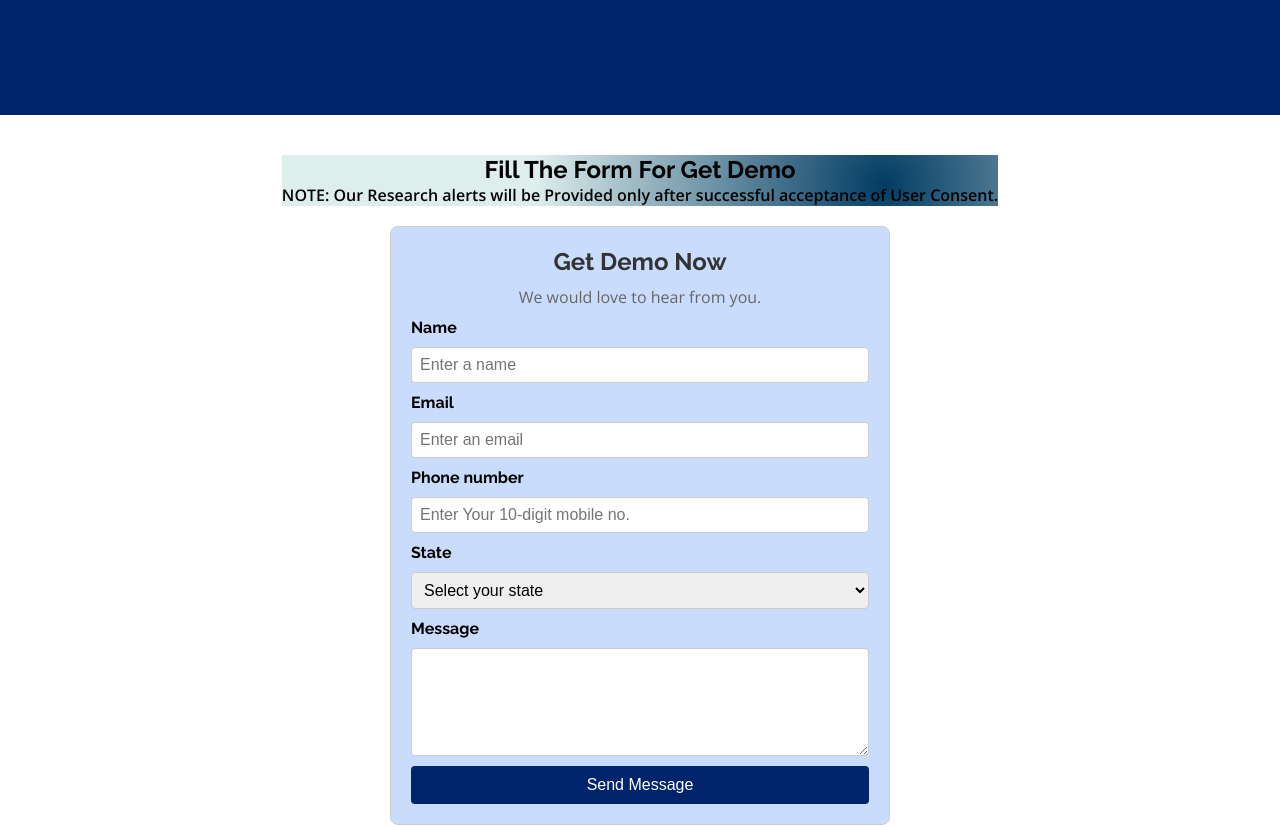
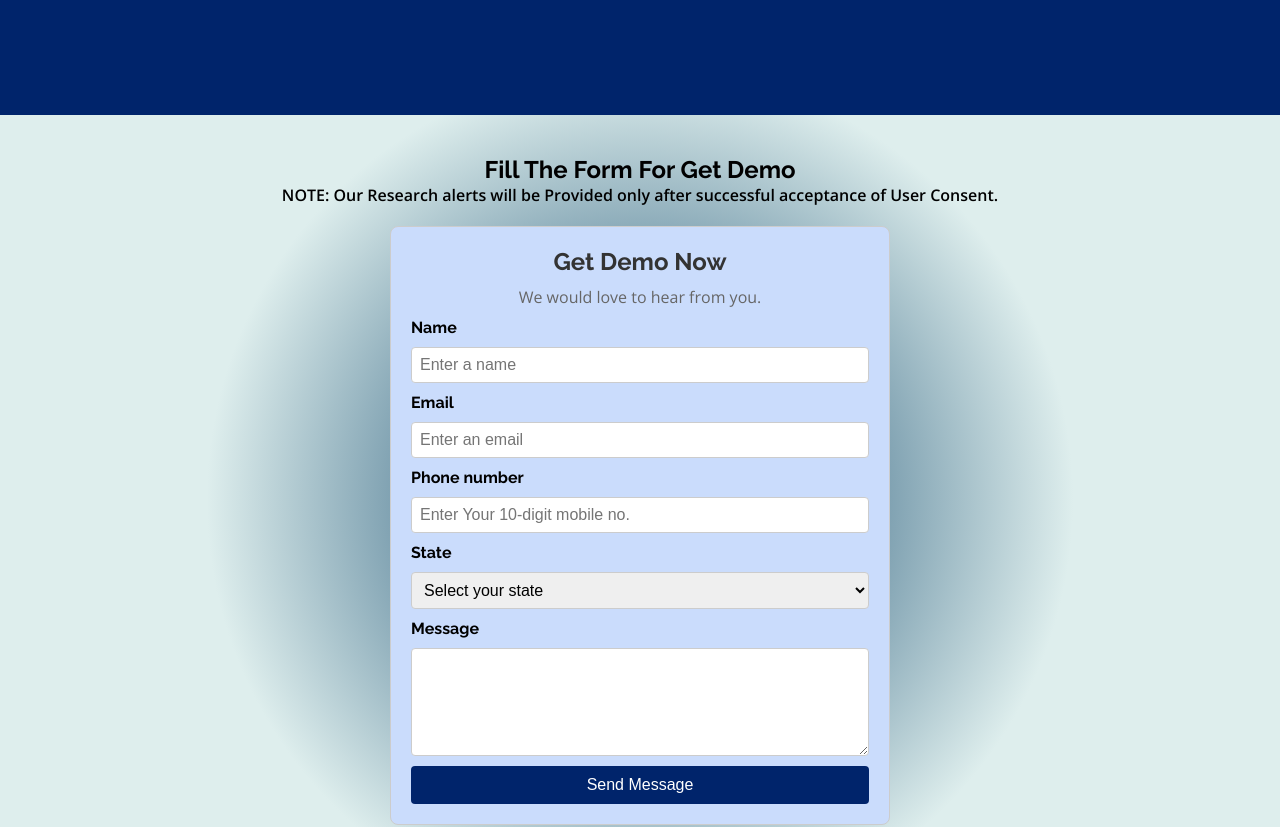
Before and after one commit to abdulsamad2003/prefex-solution, a React (Create React App) app: page / in a window 1280 px wide. Shown: the part 1958-2785 px from the top of the page. Built offline with nearby package versions, Linux system fonts and the light colour scheme.

Commit message:
add get demo

```diff
--- a/src/componets/GetDemoForm.scss
+++ b/src/componets/GetDemoForm.scss
@@ -5,15 +5,14 @@
     align-items: center ;
     width: 100%;
     height: 100%;
-
+    background: -moz-radial-gradient(circle at 50% 50%, #023C63 0%, #DEEEED 58%);
+    background: -webkit-radial-gradient(circle at 50% 50%, #023C63 0%, #DEEEED 58%);
+    background: -o-radial-gradient(circle at 50% 50%, #023C63 0%, #DEEEED 58%);
+    background: -ms-radial-gradient(circle at 50% 50%, #023C63 0%, #DEEEED 58%);
+    background: radial-gradient(circle at 50% 50%, #023C63 0%, #DEEEED 58%);
 
     .get-demo-content{
         text-align: center;
-        background: -moz-radial-gradient(84% 58%, circle cover, #023C63 0, #DEEEED 58%);/* FF3.6+ */
-        background: -webkit-radial-gradient(84% 58%, circle cover, #023C63 0, #DEEEED 58%);/* Chrome10+,Safari5.1+ */
-        background: -o-radial-gradient(84% 58%, circle cover, #023C63 0, #DEEEED 58%);/* Opera 11.10+ */
-        background: -ms-radial-gradient(84% 58%, circle cover, #023C63 0, #DEEEED 58%);/* IE10+ */
-        background: radial-gradient(84% 58%, circle cover, #023C63 0, #DEEEED 58%);/* W3C */
     }
 
     .form-container {
```
